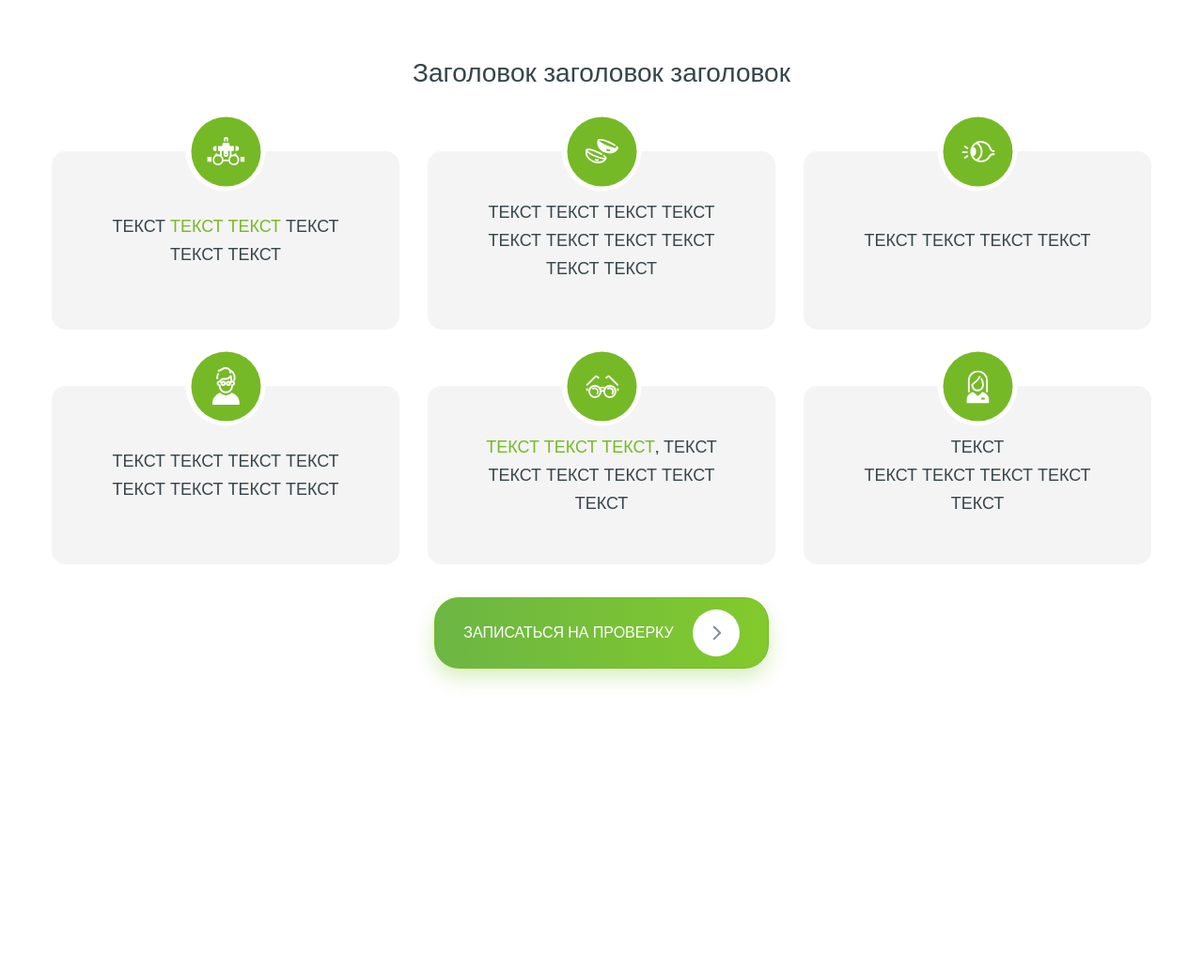
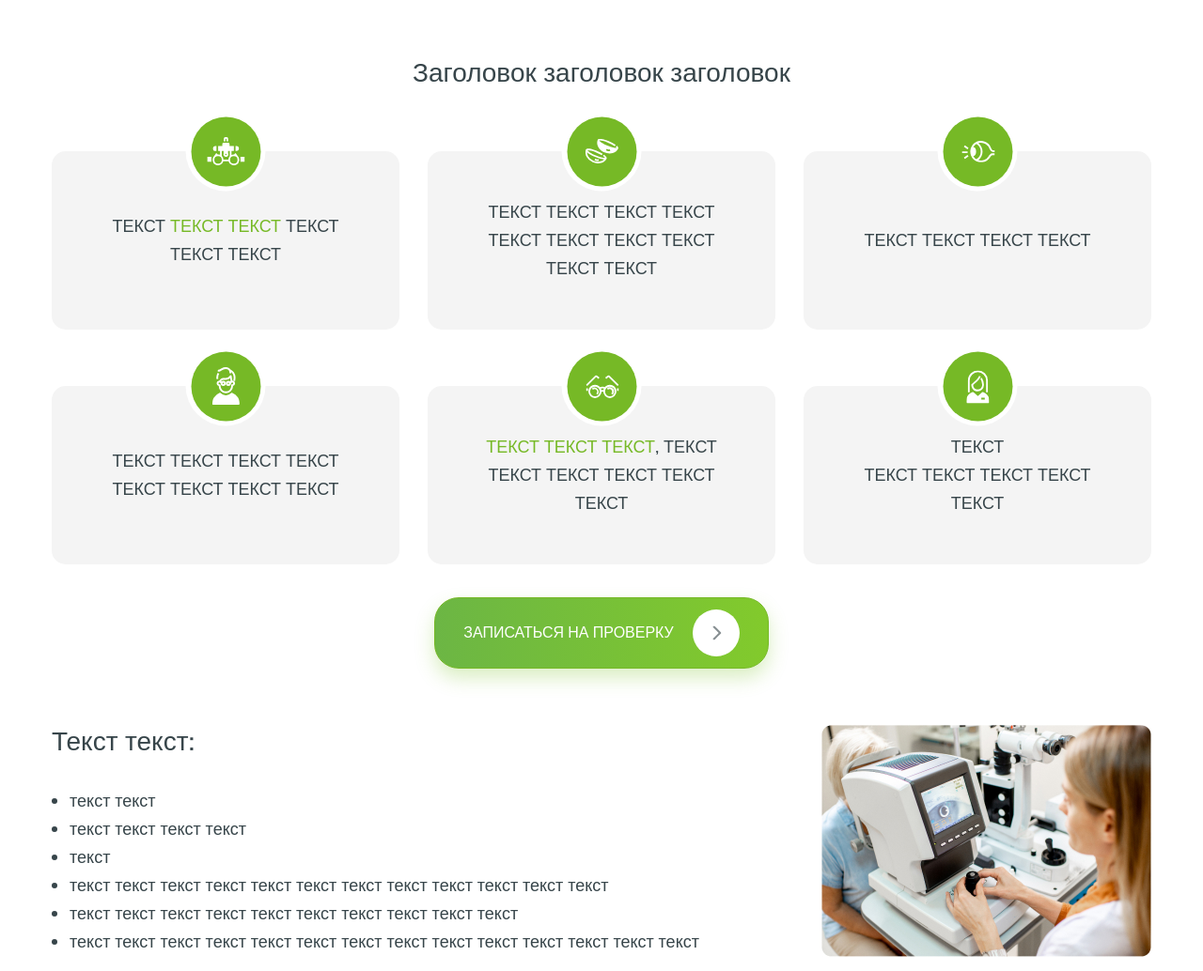
Before and after one commit to stas3112rus/optics, a website: page src/index.html in a window 1280 px wide. Shown: the whole page at 94% size. Before the commit the page ends 800 px from the top, so only its background shows below. Drawn offline with nearby package versions, Linux system fonts and the light colour scheme; files that its build step writes are made by us from their sources; files whose address does not match are found by name.

Commit message:
contnent

```diff
--- a/src/index.html
+++ b/src/index.html
@@ -148,7 +148,7 @@
         </div>
       </div>
     </section> -->
-    <section class="Advantages container">
+   <section class="Advantages container">
       <h2 class="Title__subtitle Title_center">
         Заголовок заголовок заголовок
       </h2>
@@ -276,5 +276,23 @@
         </button>
       </div>
     </section>
+    <section class="Content container">
+      <div class="Content__description">
+        <h2 class="Title__subtitle">
+          Текст текст:
+        </h2>
+        <ul class="Content__list">
+          <li class="Content__ListItem">текст текст</li>
+          <li class="Content__ListItem">текст текст текст текст</li>
+          <li class="Content__ListItem">текст</li>
+          <li class="Content__ListItem">текст текст текст текст текст текст текст текст текст текст текст текст </li>
+          <li class="Content__ListItem">текст текст текст текст текст текст текст текст текст текст </li>
+          <li class="Content__ListItem">текст текст текст текст текст текст текст текст текст текст текст текст текст текст</li>
+        </ul>
+      </div>
+      <div class="Content__img">
+        <img src="img/diagnostic.jpg" alt="Диагностика зрения">
+      </div>
+    </section>
   </body>
 </html>
--- /dev/null
+++ b/src/sass/components/_Contents.scss
@@ -0,0 +1,17 @@
+.Content {
+  margin-top: 60px;
+  display: flex;
+  justify-content: space-between;
+  align-items: flex-start;
+  gap: 13px;
+
+  &__list {
+    margin-top: 30px;
+	padding-left: 19px;
+  }
+
+  &__ListItem {
+    font-size: 18px;
+    line-height: 30px;
+  }
+}
--- a/src/sass/style.scss
+++ b/src/sass/style.scss
@@ -26,3 +26,4 @@
 @import "components/BreadCrumbs";
 @import "components/MainBlock";
 @import "components/Advantages";
+@import "components/Contents";
```
Also changed, not shown: dist/css/style.min.css, dist/img/elipses/Frame 1 (1).png (added), dist/img/elipses/Frame 1 (2).png (added), dist/img/elipses/Frame 1.png (added), dist/img/elipses/Frame-1.png (added), dist/img/elipses/Frame-2.png (added), dist/img/elipses/Frame-3.png (added), dist/index.html, src/img/elipses/Frame-1.png (added), src/img/elipses/Frame-2.png (added), src/img/elipses/Frame-3.png (added), src/img/elipses/elipse-inspection-1.png (deleted), src/img/elipses/elipse-inspection-2.png (deleted), src/img/elipses/elipse-inspection-3.png (deleted), 1 other file.
